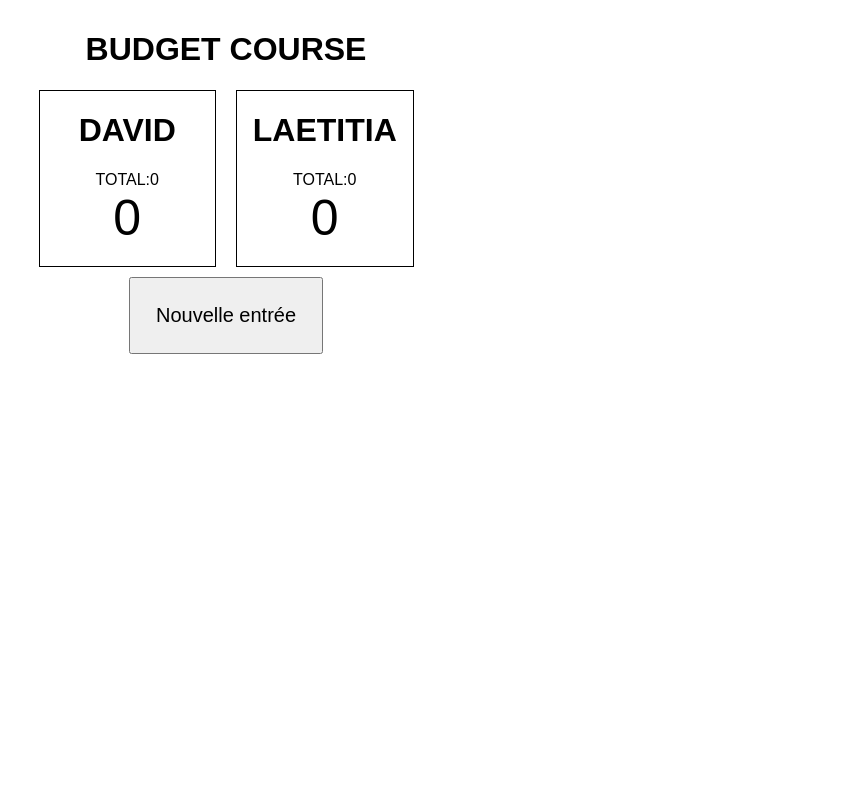
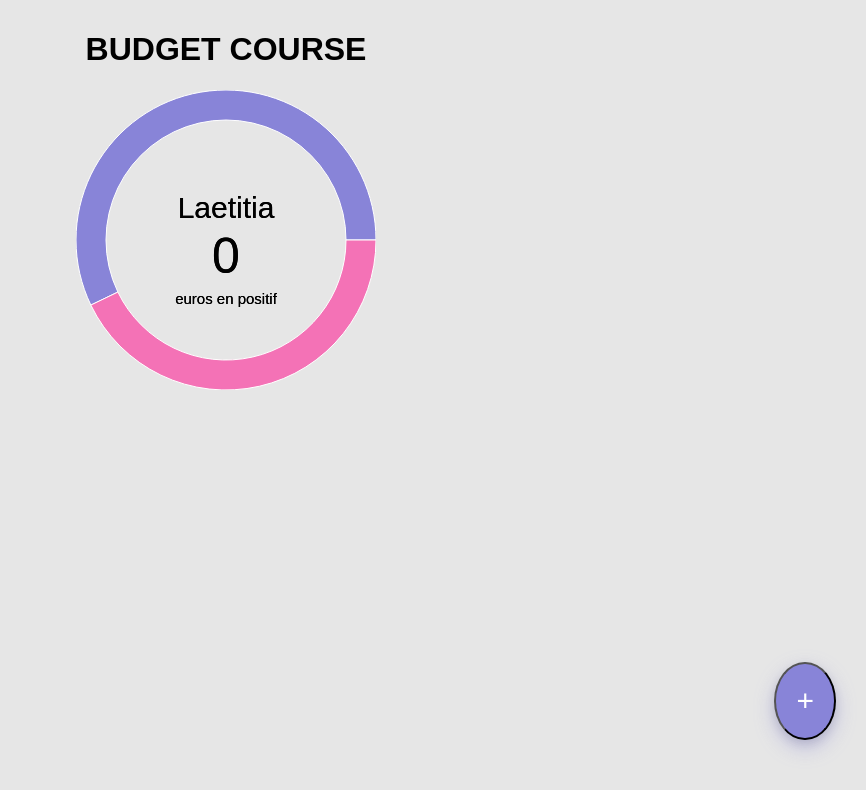
Before and after one commit to DavidMar78/frontend-pwa-budget, a React (Vite) app: page / in a window 1280 px wide. Shown: the top 790 px of the page, without its empty margins (414-1280 px from the left). Built offline with nearby package versions, Linux system fonts and the light colour scheme.

Commit message:
commit refactor info board with a donut

```diff
--- a/package.json
+++ b/package.json
@@ -12,17 +12,18 @@
   "dependencies": {
     "react": "^19.2.4",
     "react-dom": "^19.2.4",
+    "recharts": "^3.8.1",
     "vite-plugin-pwa": "^1.2.0"
   },
   "devDependencies": {
     "@eslint/js": "^9.39.4",
     "@types/react": "^19.2.14",
     "@types/react-dom": "^19.2.3",
-    "@vitejs/plugin-react": "^6.0.1",
+    "@vitejs/plugin-react": "^5.2.0",
     "eslint": "^9.39.4",
     "eslint-plugin-react-hooks": "^7.0.1",
     "eslint-plugin-react-refresh": "^0.5.2",
     "globals": "^17.4.0",
-    "vite": "^8.0.4"
+    "vite": "^7.3.2"
   }
 }
--- a/src/App.css
+++ b/src/App.css
@@ -3,17 +3,13 @@
     margin: 0 auto;
     padding: 10px;
     text-align: center;
+
 }
 
 .info-container {
     display: flex;
     gap: 20px;
-}
-
-.content {
-    flex: 1;
-    border: 1px solid black;
-    height: 175px;
+    justify-content: center;
 }
 
 .count {
@@ -21,9 +17,25 @@
 }
 
 button {
-    padding: 25px;
+    padding: 20px;
     margin: 10px;
-    font-size: 20px;
+    font-size: 50px;
+}
+
+.floating-btn {
+    position: fixed;
+    bottom: 50px;
+    right: 20px;
+
+    padding: 20px;
+    border-radius: 50%;
+    font-size: 30px;
+
+    background: #8884d8;
+    color: white;
+    box-shadow:
+            0 4px 10px rgba(0,0,0,0.1),
+            0 8px 20px rgba(136, 132, 216, 0.4);
 }
 
 .form-container {
--- a/src/App.jsx
+++ b/src/App.jsx
@@ -1,5 +1,6 @@
 import "./App.css"
 import {useState} from "react";
+import Donut from "./components/Donut.jsx";
 
 function App() {
     const [countDavid, setCountDavid] = useState(0);
@@ -29,23 +30,20 @@ function App() {
     return (
         <div className="container">
             <h1>BUDGET COURSE</h1>
+
             <div className="info-container">
-                <div className="content">
-                    <h1>DAVID</h1>
-                    <div>TOTAL:{countDavid}</div>
-                    <div className="count">{diffDavid}</div>
-                </div>
-                <div className="content">
-                    <h1>LAETITIA</h1>
-                    <div>TOTAL:{countLaeti}</div>
-                    <div className="count">{diffLaeti}</div>
-                </div>
+                {diffDavid > 0 ? <Donut difference={diffDavid} user="David"/>
+                : <Donut difference={diffLaeti} user="Laetitia"/>}
+
             </div>
             <div>
-                {!newEnter ? <button onClick={HandleClickButton}>Nouvelle entrée</button>
+                {!newEnter ? <button onClick={HandleClickButton} className="floating-btn">
+                        +
+                </button>
                     :
                 <div className="form-container">
-                    <h1>Formulaire</h1>
+                    <h1>Nouvelle entrée</h1>
+
                     <form action="envoi" onSubmit={handleSubmit}>
                         <select name="user" id="1">
                             <option value="david">David</option>
@@ -63,16 +61,15 @@ function App() {
                                required
                         />
                         <button type="submit">Valider</button>
-                        <button type="button" onClick={HandleClickButton}>Annuler</button>
+                        <button type="button" onClick={HandleClickButton}>
+                            Annuler
+                        </button>
                     </form>
-
                 </div>
                 }
             </div>
-
         </div>
         )
-
 }
 
 export default App;
--- /dev/null
+++ b/src/components/Donut.jsx
@@ -0,0 +1,36 @@
+import { PieChart, Pie, Cell, Label } from "recharts";
+
+const data = [
+    { name: "A", value: 40 },
+    { name: "B", value: 30 }
+];
+
+export default function Donut({ difference, user }) {
+
+    const renderCenter = ({ cx, cy }) => {
+        return (
+            <text x={cx} y={cy} textAnchor="middle" dominantBaseline="middle">
+                <tspan x={cx} dy="-30" fontSize="30">{user}</tspan>
+                <tspan x={cx} dy="50" fontSize="50">{difference}</tspan>
+                <tspan x={cx} dy="40" fontSize="15">euros en positif</tspan>
+            </text>
+        );
+    };
+
+    return (
+        <PieChart width={300} height={300}>
+            <Pie
+                data={data}
+                dataKey="value"
+                innerRadius={120}
+                outerRadius={150}
+                labelLine={false}
+                label={renderCenter}
+            >
+                {data.map((entry, index) => (
+                    <Cell key={index} fill={["#8884d8", "#f472b6"][index]} />
+                ))}
+            </Pie>
+        </PieChart>
+    );
+}
--- a/src/index.css
+++ b/src/index.css
@@ -2,4 +2,5 @@ body {
   margin: 0;
   font-family: sans-serif;
   color: black;
+  background-color: #e6e6e6;
 }
```
Also changed, not shown: 1 other file (tests, documents, lock files or other folders).
